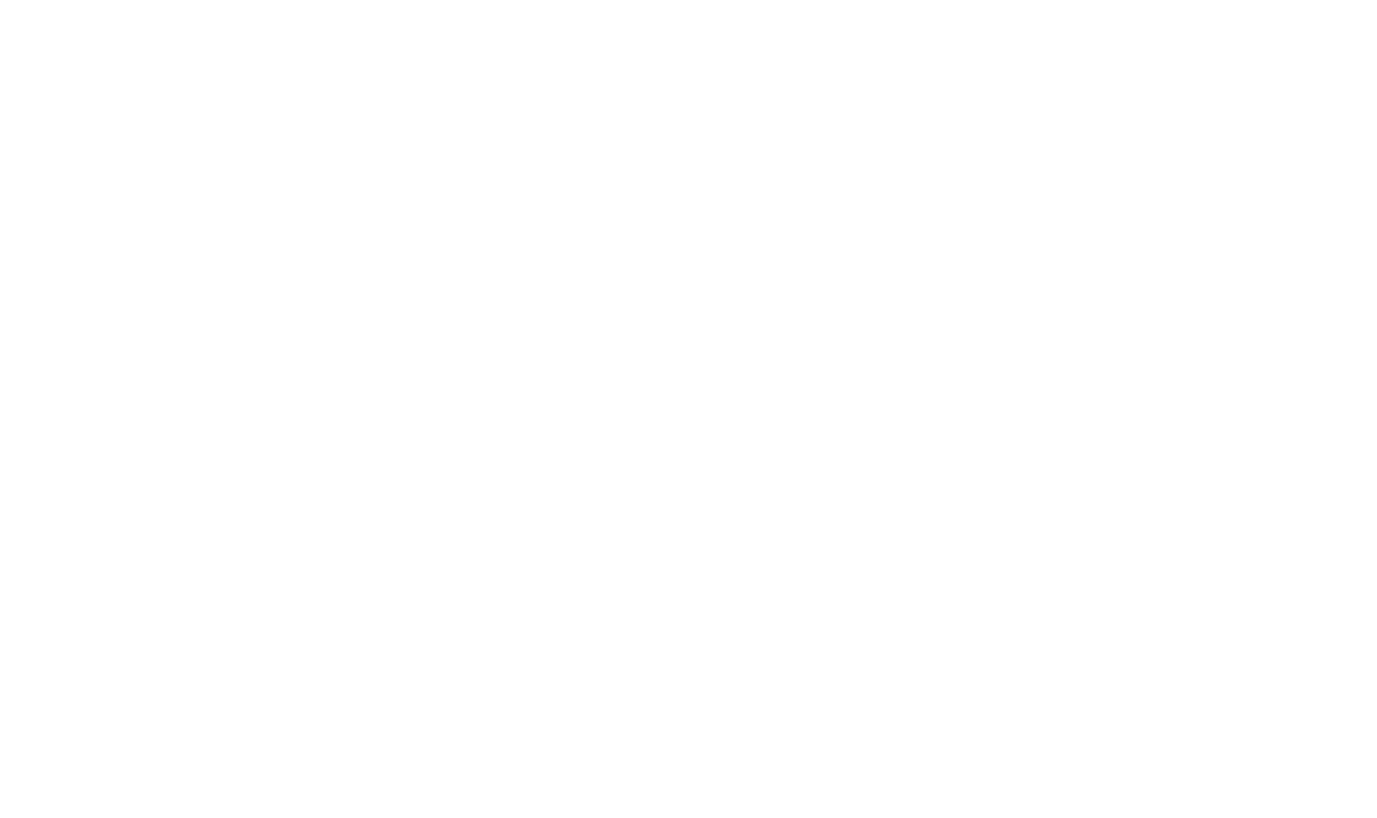
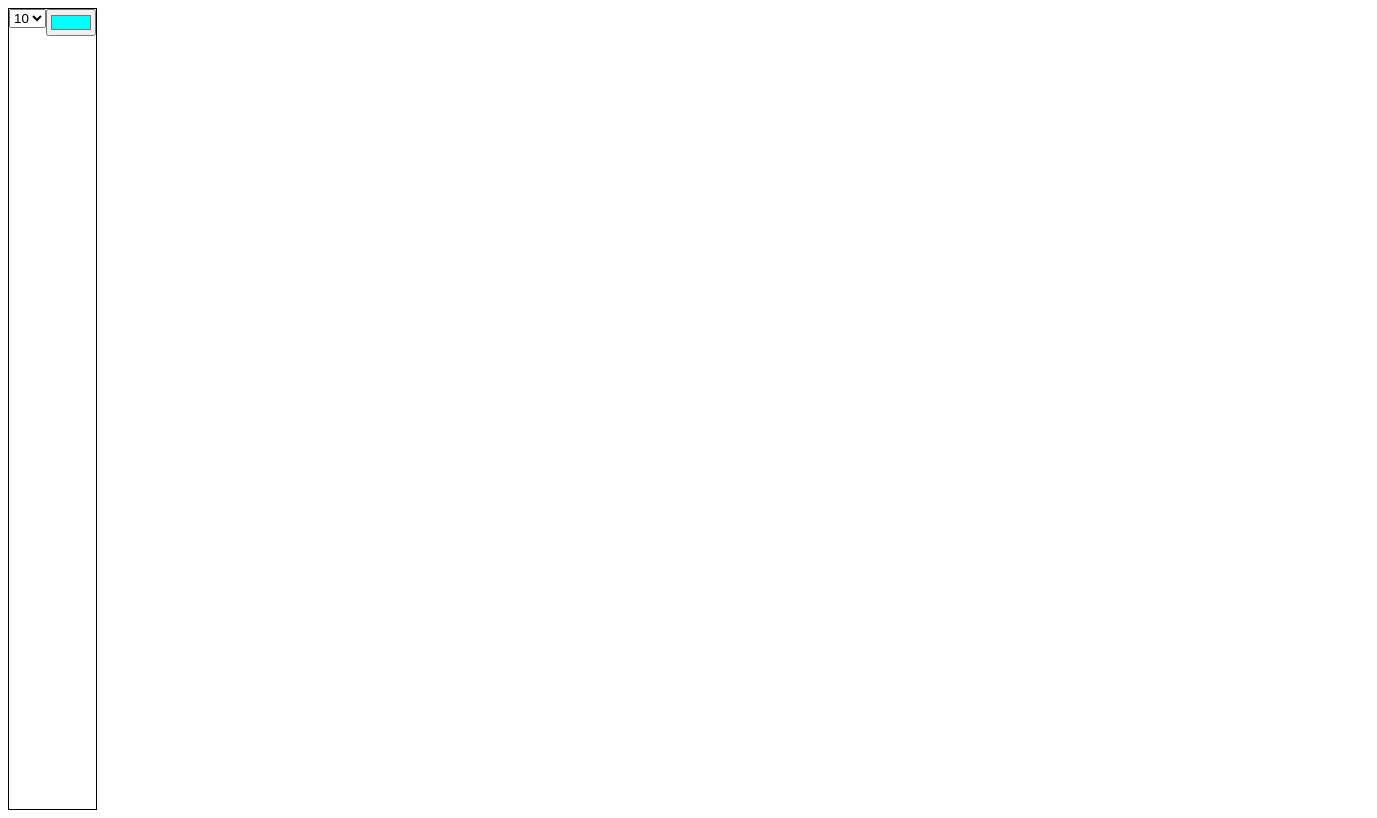
Before and after one commit to dzimitron/rsschool, a plain HTML site: page canvas/index.html in a window 1280 px wide. Shown: the whole page, 1377 px wide, since content can reach past the window. Drawn offline with Linux system fonts and the light colour scheme.

Commit message:
feat: add html markup and main js for application

```diff
--- a/canvas/index.html
+++ b/canvas/index.html
@@ -8,8 +8,18 @@
 </head>
 <body>
 
+  <div class="container">
+    <div class="menu">
+      <div class="size">
+        <select name="select_size" id="width"></select>
+      </div>
+      <div class="color_wrap">
+        <input id="color" type="color"/>
+      </div>
+    </div>
+    <canvas id="draw" width="800" height="800"></canvas>
+  </div>
 
-
-  <script src="main.js"></script>
+<script src="main.js"></script>
 </body>
 </html>
--- a/canvas/main.js
+++ b/canvas/main.js
@@ -0,0 +1,50 @@
+const app = () => {
+
+  const size = document.querySelector('#width');
+  const color = document.querySelector('#color');
+  const canvas = document.querySelector('#draw');
+  const ctx = canvas.getContext('2d');
+
+  for (let i = 1; i <= 50; i++) {
+    let options = document.createElement('option');
+    options.innerHTML = `${i}`;
+    size.append(options);
+  }
+
+  size.value = 10;
+  color.value = '#00FFFF';
+
+  canvas.width = window.innerWidth;
+  canvas.height = window.innerHeight;
+  ctx.strokeStyle = '#BADA55';
+  ctx.lineJoin = 'round';
+  ctx.lineCap = 'round';
+  ctx.lineWidth = 100;
+
+  let isDrawing = false;
+  let lastX = 0;
+  let lastY = 0;
+  let hue = 0;
+
+  function draw(e) {
+    if (!isDrawing) return;
+    ctx.lineWidth = size.value;
+    ctx.strokeStyle = color.value;
+    ctx.beginPath();
+    ctx.moveTo(lastX, lastY);
+    ctx.lineTo(e.offsetX, e.offsetY);
+    ctx.stroke();
+    [lastX, lastY] = [e.offsetX, e.offsetY];
+  }
+
+  canvas.addEventListener('mousedown', (e) => {
+    isDrawing = true;
+    [lastX, lastY] = [e.offsetX, e.offsetY];
+  });
+
+  canvas.addEventListener('mousemove', draw);
+  canvas.addEventListener('mouseup', () => isDrawing = false);
+  canvas.addEventListener('mouseout', () => isDrawing = false);
+}
+
+app();
--- a/canvas/style.css
+++ b/canvas/style.css
@@ -0,0 +1,10 @@
+.container {
+  display: flex;
+}
+
+.menu {
+  display: flex;
+  width: 300px;
+  height: 100vh;
+  border: 1px solid #000;
+}
```
